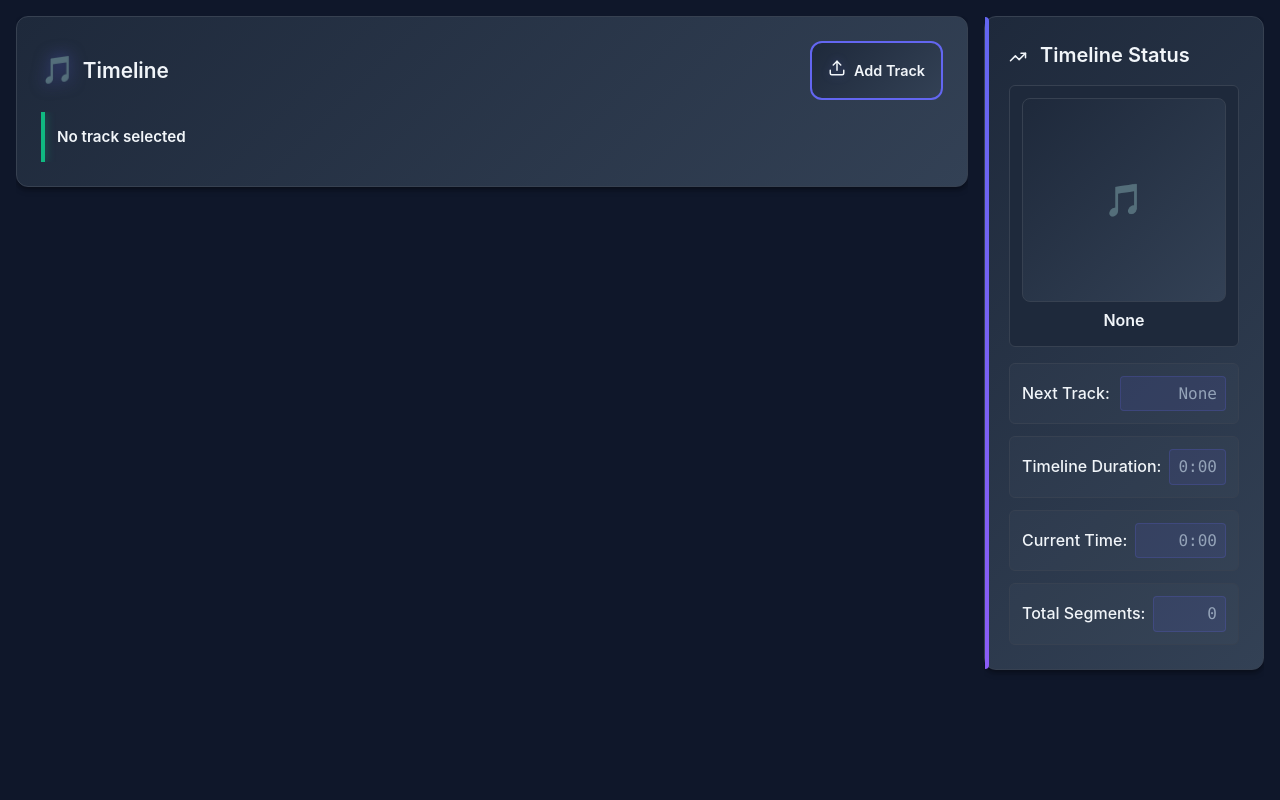
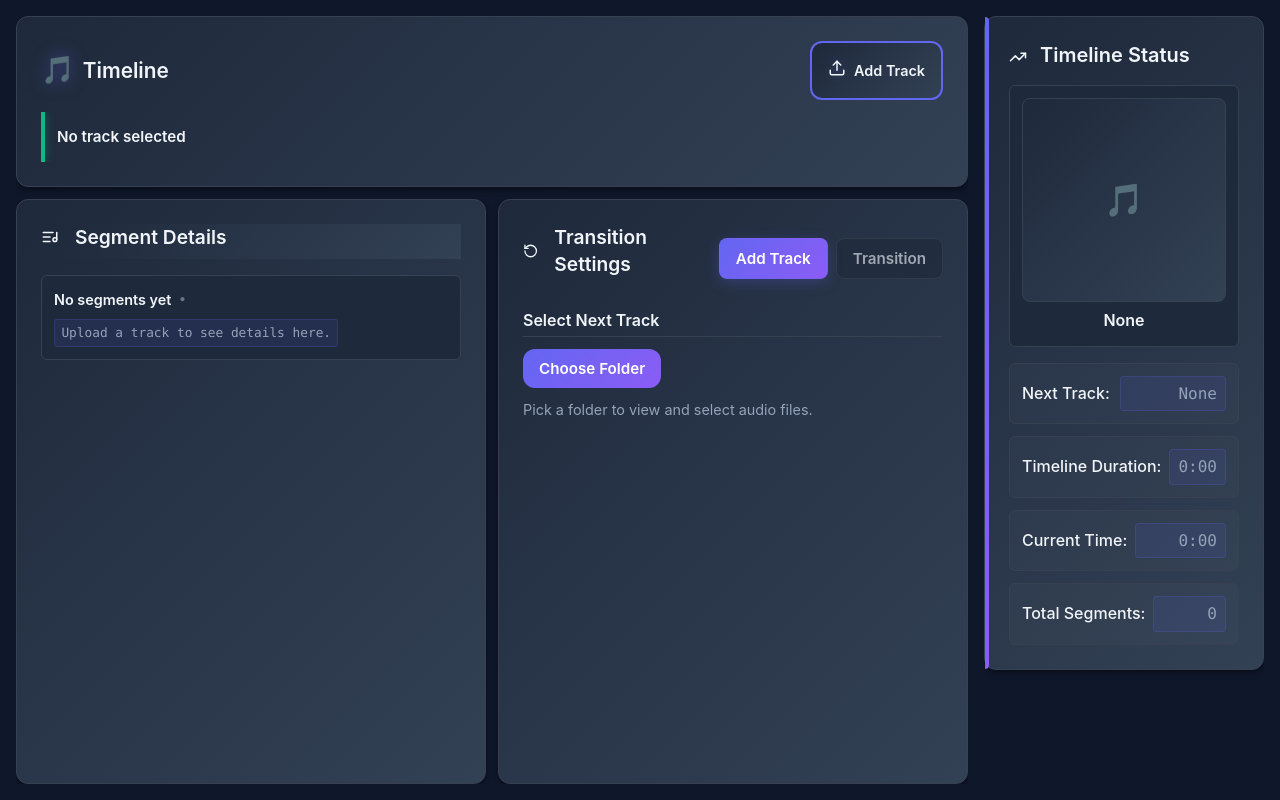
Before and after one commit to treymeetsworld/auto-mixer, a React (Vite) app: page / in a window 1280 px wide. Built offline with nearby package versions, Linux system fonts and the light colour scheme.

Commit message:
update ui

```diff
--- a/src/App.tsx
+++ b/src/App.tsx
@@ -298,6 +298,32 @@ function App() {
     }
   };
 
+  // Allow selecting a File programmatically (from folder view)
+  const handleSelectFile = async (file: File) => {
+    try {
+      const url = URL.createObjectURL(file);
+      await audioEngine.resume();
+      const buffer = await audioEngine.loadAudio(url);
+      const source = {
+        id: `source-${Date.now()}`,
+        url,
+        name: file.name,
+        duration: buffer.duration * 1000,
+        buffer
+      };
+      dispatch({ type: 'LOAD_SOURCE', payload: source });
+      if (!state.currentTrack) {
+        dispatch({ type: 'SELECT_FIRST_TRACK', payload: { sourceId: source.id } });
+      } else if (!state.nextTrack) {
+        dispatch({ type: 'SELECT_NEXT_TRACK', payload: { sourceId: source.id } });
+      } else {
+        dispatch({ type: 'ADD_TRACK_WITH_TRANSITION', payload: { sourceId: source.id, transitionPoint: state.timeline.duration } });
+      }
+    } catch (error) {
+      console.error('Error loading audio:', error);
+    }
+  };
+
   const handleSetTransition = (nextStartOffset?: number) => {
     if (state.currentTrack && state.nextTrack && pendingTransitionPoint !== undefined) {
       dispatch({
@@ -434,6 +460,7 @@ function App() {
               pendingTransitionPoint={pendingTransitionPoint}
               onTransitionPointChange={setPendingTransitionPoint}
               onSetTransition={handleSetTransition}
+              onSelectFile={handleSelectFile}
               formatTime={formatTime}
             />
           </div>
--- a/src/components/timeline/SegmentDetails.tsx
+++ b/src/components/timeline/SegmentDetails.tsx
@@ -15,13 +15,18 @@ export const SegmentDetails: React.FC<SegmentDetailsProps> = ({
   formatTime,
   removeFileExtension
 }) => {
-  if (segments.length === 0) {
-    return null;
-  }
-
   return (
     <div className="timeline-details">
       <h3><ListMusic size={18} className="inline-icon" /> Segment Details</h3>
+      {segments.length === 0 && (
+        <div className="segment-detail-card">
+          <div className="detail-content-inline">
+            <strong>No segments yet</strong>
+            <span className="detail-separator">•</span>
+            <span className="detail-text">Upload a track to see details here.</span>
+          </div>
+        </div>
+      )}
       {segments.map((segment, index) => {
         const source = sources[segment.sourceId];
         return (
--- a/src/components/transition/TransitionSettings.tsx
+++ b/src/components/transition/TransitionSettings.tsx
@@ -1,4 +1,4 @@
-import React, { useState } from 'react';
+import React, { useEffect, useRef, useState } from 'react';
 import { RotateCcw } from 'lucide-react';
 import type { AudioSource } from '../../types';
 
@@ -9,6 +9,7 @@ interface TransitionSettingsProps {
   pendingTransitionPoint: number;
   onTransitionPointChange: (value: number) => void;
   onSetTransition: (nextStartOffset?: number) => void;
+  onSelectFile: (file: File) => void;
   formatTime: (ms: number) => string;
 }
 
@@ -19,22 +20,147 @@ export const TransitionSettings: React.FC<TransitionSettingsProps> = ({
   pendingTransitionPoint,
   onTransitionPointChange,
   onSetTransition,
+  onSelectFile,
   formatTime
 }) => {
-  if (!currentTrack || !nextTrack) {
-    return null;
-  }
-
-  const currentSource = sources[currentTrack];
+  const currentSource = currentTrack ? sources[currentTrack] : undefined;
   const nextSource = nextTrack ? sources[nextTrack] : undefined;
   const maxDuration = currentSource?.duration || 100000;
   const nextMaxDuration = nextSource?.duration || 0;
   const [nextStartOffset, setNextStartOffset] = useState<number>(0);
+  const [activeTab, setActiveTab] = useState<'add' | 'transition'>('add');
+  const [folderFiles, setFolderFiles] = useState<File[]>([]);
+  const [folderLabel, setFolderLabel] = useState<string>('');
+  const dirInputRef = useRef<HTMLInputElement>(null);
+
+  useEffect(() => {
+    // When a next track is selected, auto-switch to Transition tab; otherwise stay on Add
+    if (nextTrack) setActiveTab('transition');
+    setNextStartOffset(0);
+  }, [nextTrack]);
+
+  const isAudioFile = (file: File) => {
+    if (file.type.startsWith('audio/')) return true;
+    const name = file.name.toLowerCase();
+    return /(\.mp3|\.wav|\.m4a|\.aac|\.flac|\.ogg|\.opus|\.webm)$/.test(name);
+  };
+
+  const handleDirPickerFallback = () => {
+    dirInputRef.current?.click();
+  };
+
+  const handleDirInputChange = (e: React.ChangeEvent<HTMLInputElement>) => {
+    const list = Array.from(e.target.files || []);
+    const audios = list.filter(isAudioFile);
+    setFolderFiles(audios);
+    setFolderLabel('Selected folder');
+  };
+
+  const chooseFolder = async () => {
+    try {
+      const anyWindow: any = window as any;
+      if (anyWindow.showDirectoryPicker) {
+        const dirHandle = await anyWindow.showDirectoryPicker();
+        setFolderLabel(dirHandle.name || 'Selected folder');
+        const files: File[] = [];
+        // Recursively walk directory up to a reasonable depth
+        const walk = async (handle: any, depth = 0) => {
+          if (!handle || typeof handle.entries !== 'function' || depth > 3) return;
+          for await (const [, entry] of handle.entries()) {
+            try {
+              if (entry.kind === 'file') {
+                const f = await entry.getFile();
+                if (isAudioFile(f)) files.push(f);
+              } else if (entry.kind === 'directory') {
+                await walk(entry, depth + 1);
+              }
+            } catch (_) {
+              // ignore unreadable entries
+            }
+          }
+        };
+        await walk(dirHandle);
+        setFolderFiles(files);
+      } else {
+        handleDirPickerFallback();
+      }
+    } catch (_) {
+      // user canceled or unsupported; fallback
+      handleDirPickerFallback();
+    }
+  };
 
   return (
     <div className="transition-section">
+      <div className="section-header">
         <h3><RotateCcw size={18} className="inline-icon" /> Transition Settings</h3>
+        <div className="tabs">
+          <button
+            type="button"
+            className={activeTab === 'add' ? 'active' : ''}
+            onClick={() => setActiveTab('add')}
+          >
+            Add Track
+          </button>
+          <button
+            type="button"
+            className={activeTab === 'transition' ? 'active' : ''}
+            onClick={() => setActiveTab('transition')}
+            disabled={!nextTrack}
+            title={!nextTrack ? 'Select or add a next track first' : undefined}
+          >
+            Transition
+          </button>
+        </div>
+      </div>
+
+      {activeTab === 'add' && (
         <div className="transition-options">
+          <div className="transition-group">
+            <h4>Select Next Track</h4>
+            <div className="file-uploader">
+              <div className="folder-picker">
+                <button type="button" onClick={chooseFolder}>Choose Folder</button>
+                <input
+                  ref={dirInputRef}
+                  type="file"
+                  style={{ display: 'none' }}
+                  // @ts-ignore - non-standard but widely supported
+                  webkitdirectory="true"
+                  multiple
+                  onChange={handleDirInputChange}
+                />
+                {folderLabel && <small className="hint">{folderLabel}</small>}
+              </div>
+
+              {folderFiles.length > 0 ? (
+                <div className="file-list">
+                  {folderFiles.map((file, idx) => (
+                    <div key={idx} className="file-item">
+                      <div className="meta">
+                        <div className="name" title={file.name}>{file.name}</div>
+                        <div className="sub">{(file.size / (1024 * 1024)).toFixed(2)} MB</div>
+                      </div>
+                      <div className="actions">
+                        <button type="button" onClick={() => onSelectFile(file)}>Queue as Next</button>
+                      </div>
+                    </div>
+                  ))}
+                </div>
+              ) : (
+                <p className="hint">Pick a folder to view and select audio files.</p>
+              )}
+            </div>
+          </div>
+        </div>
+      )}
+
+      {activeTab === 'transition' && (
+        <div className="transition-options">
+          {!nextTrack ? (
+            <div className="transition-group"><p className="hint">Add a next track first.</p></div>
+          ) : (
+            <>
               <div className="transition-group">
                 <h4>Next Track Start</h4>
                 <div className="custom-transition">
@@ -58,6 +184,7 @@ export const TransitionSettings: React.FC<TransitionSettingsProps> = ({
                   </div>
                 </div>
               </div>
+
               <div className="transition-group">
                 <h4>Custom Transition</h4>
                 <div className="custom-transition">
@@ -87,7 +214,10 @@ export const TransitionSettings: React.FC<TransitionSettingsProps> = ({
                   </div>
                 </div>
               </div>
+            </>
+          )}
         </div>
+      )}
     </div>
   );
 };
--- a/src/styles/components/_transition-section.scss
+++ b/src/styles/components/_transition-section.scss
@@ -6,8 +6,16 @@
   @include card-base;
   flex-shrink: 0;
 
+  .section-header {
+    display: flex;
+    align-items: center;
+    justify-content: space-between;
+    gap: calc(var(--spacing-unit) * 2);
+    margin-bottom: calc(var(--spacing-unit) * 2);
+  }
+
   h3 {
-    margin-bottom: calc(var(--spacing-unit) * 3);
+    margin-bottom: 0;
     color: var(--text-color);
     font-size: 1.4rem;
     font-weight: 600;
@@ -20,6 +28,36 @@
     display: flex;
     flex-direction: column;
     gap: calc(var(--spacing-unit) * 3);
+  }
+
+  .tabs {
+    display: flex;
+    align-items: center;
+    gap: calc(var(--spacing-unit));
+    margin: 0;
+
+    button {
+      @include button-base;
+      background: var(--surface-color);
+      color: var(--text-color);
+      border: 1px solid var(--border-color);
+      padding: calc(var(--spacing-unit) * 1.25) calc(var(--spacing-unit) * 2);
+      font-size: 0.95rem;
+      border-radius: calc(var(--border-radius) / 1.5);
+      transition: background 0.2s ease, color 0.2s ease, border-color 0.2s ease;
+
+      &.active {
+        background: var(--gradient-primary);
+        color: #fff;
+        border-color: transparent;
+        box-shadow: 0 4px 14px rgba(99, 102, 241, 0.25);
+      }
+
+      &:disabled {
+        opacity: 0.6;
+        cursor: not-allowed;
+      }
+    }
   }
 
   .transition-group {
@@ -114,5 +152,71 @@
         }
       }
     }
+
+    // File uploader block in Add tab
+    .file-uploader {
+      display: flex;
+      flex-direction: column;
+      gap: calc(var(--spacing-unit) * 1.5);
+
+      .folder-picker {
+        display: flex;
+        align-items: center;
+        gap: calc(var(--spacing-unit) * 1.5);
+
+        button {
+          @include button-base;
+          background: var(--gradient-primary);
+          color: #fff;
+          padding: calc(var(--spacing-unit) * 1.25) calc(var(--spacing-unit) * 2);
+          font-size: 0.95rem;
+        }
+      }
+
+      .file-list {
+        display: flex;
+        flex-direction: column;
+        gap: calc(var(--spacing-unit) * 1.5);
+        max-height: 60vh;
+        overflow-y: auto;
+        @include custom-scrollbar;
+
+        .file-item {
+          display: flex;
+          align-items: center;
+          justify-content: space-between;
+          padding: calc(var(--spacing-unit) * 1.25) calc(var(--spacing-unit) * 1.5);
+          background: var(--surface-color);
+          border: 1px solid var(--border-color);
+          border-radius: calc(var(--border-radius) / 1.5);
+
+          .meta {
+            display: flex;
+            flex-direction: column;
+            gap: calc(var(--spacing-unit) * 0.5);
+            .name { color: var(--text-color); max-width: 360px; overflow: hidden; text-overflow: ellipsis; white-space: nowrap; }
+            .sub { color: var(--text-secondary); font-size: 0.85rem; }
+          }
+
+          .actions {
+            button {
+              @include button-base;
+              background: var(--surface-raise, var(--background-color));
+              color: var(--text-color);
+              border: 1px solid var(--border-color);
+              padding: calc(var(--spacing-unit)) calc(var(--spacing-unit) * 1.5);
+              font-size: 0.9rem;
+            }
+          }
+        }
+      }
+    }
+
+    // Subtle explanatory text
+    .hint {
+      color: var(--text-secondary);
+      font-size: 0.9rem;
+      line-height: 1.4;
+    }
   }
 }
--- a/src/styles/layout/_app.scss
+++ b/src/styles/layout/_app.scss
@@ -118,6 +118,7 @@
       .transition-section {
         @include card-base;
         flex-shrink: 0;
+  min-height: 0;
 
         h3 {
           margin-bottom: calc(var(--spacing-unit) * 2);
```
Also changed, not shown: 5 other files (tests, documents, lock files or other folders). Lines whose indentation alone changed are shown as unchanged.
